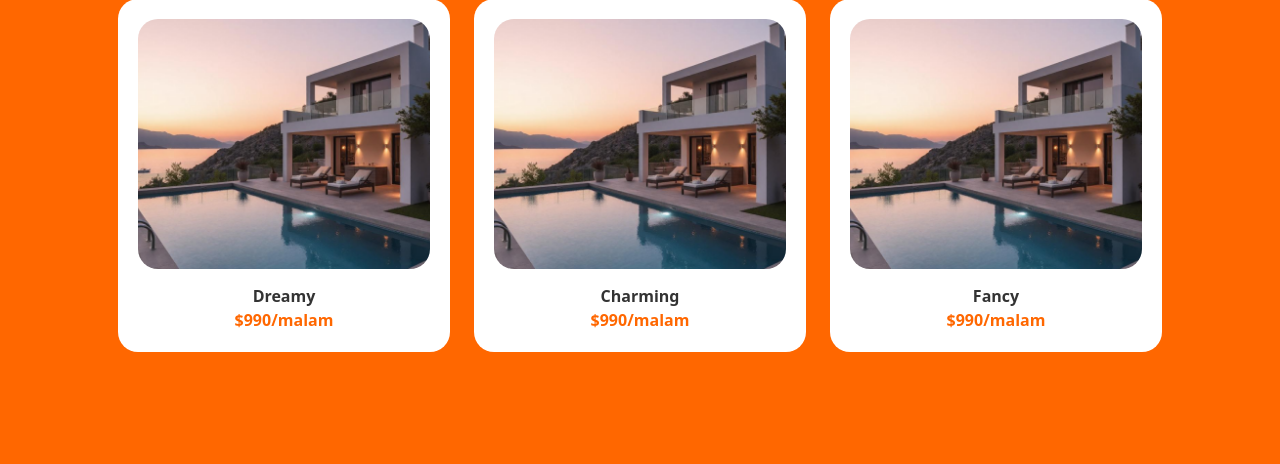
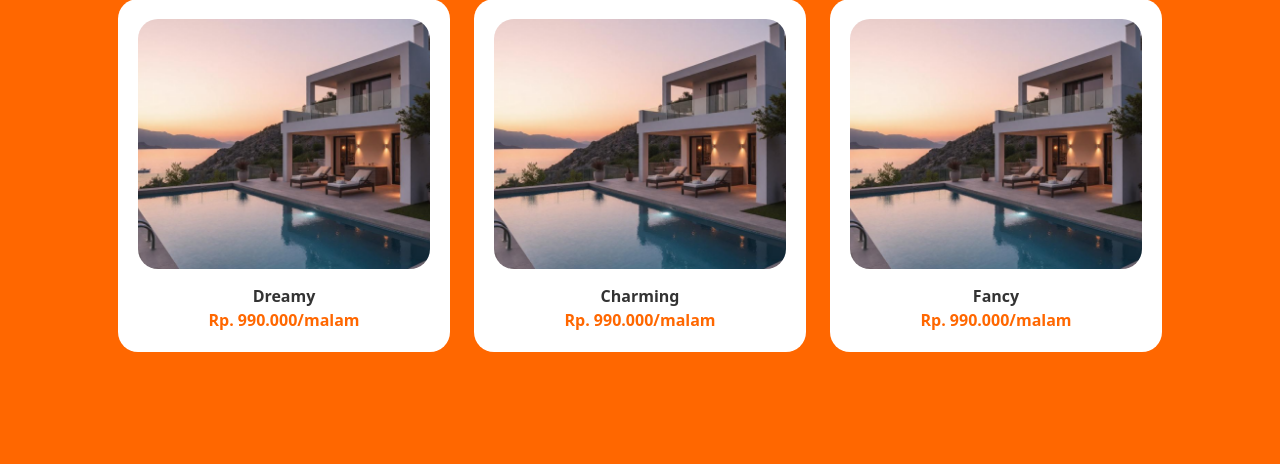
Before and after one commit to aefafifah/filya_suite, a PHP site: page /booking.php in a window 1280 px wide. Shown: the part 967-1431 px from the top of the page. Run offline with PHP 8.4, Linux system fonts and the light colour scheme; a user stored in the database is signed in; data comes from the database, SQL or seed files in the repository; some libraries are stand-ins or nearby versions.

Commit message:
Update booking.php

```diff
--- a/booking.php
+++ b/booking.php
@@ -182,21 +182,21 @@ mysqli_close($conn);
                     <div class="villa-card">
                         <img src="assets/bg-1.png" alt="Villa Dreamy" class="img-fluid">
                         <div class="villa-name">Dreamy</div>
-                        <div class="villa-price">$990/malam</div>
+                        <div class="villa-price">Rp. 990.000/malam</div>
                     </div>
                 </div>
                 <div class="col-md-4 col-sm-6 mb-4" onclick="selectVilla('Charming')">
                     <div class="villa-card">
                         <img src="assets/bg-1.png" alt="Villa Charming" class="img-fluid">
                         <div class="villa-name">Charming</div>
-                        <div class="villa-price">$990/malam</div>
+                        <div class="villa-price">Rp. 990.000/malam</div>
                     </div>
                 </div>
                 <div class="col-md-4 col-sm-6 mb-4" onclick="selectVilla('Fancy')">
                     <div class="villa-card">
                         <img src="assets/bg-1.png" alt="Villa Fancy" class="img-fluid">
                         <div class="villa-name">Fancy</div>
-                        <div class="villa-price">$990/malam</div>
+                        <div class="villa-price">Rp. 990.000/malam</div>
                     </div>
                 </div>
             </div>
@@ -209,7 +209,7 @@ mysqli_close($conn);
         <div class="overlay"></div>
         <section class="container">
             <div class="booking-form">
-                <h3 class="text-center">$190 per Malam</h3>
+                <h3 class="text-center">Rp. 190.000 per Malam</h3>
                 <form id="booking-form" method="get">
                     <div class="mb-3">
                         <label class="form-label">Nama</label>
```
